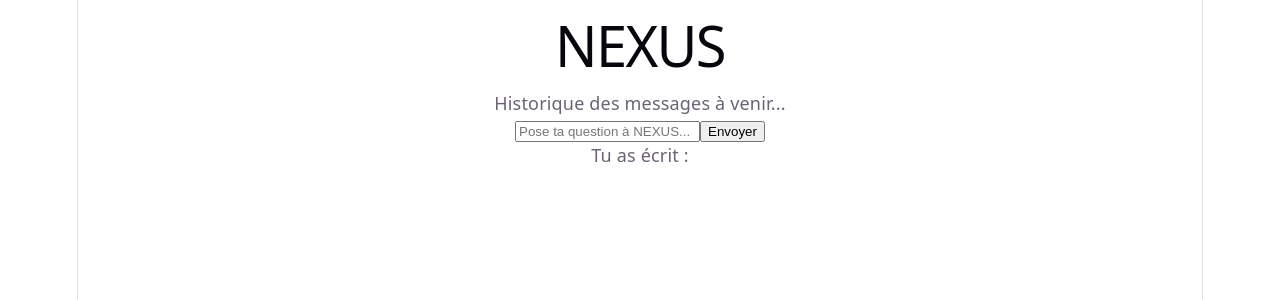
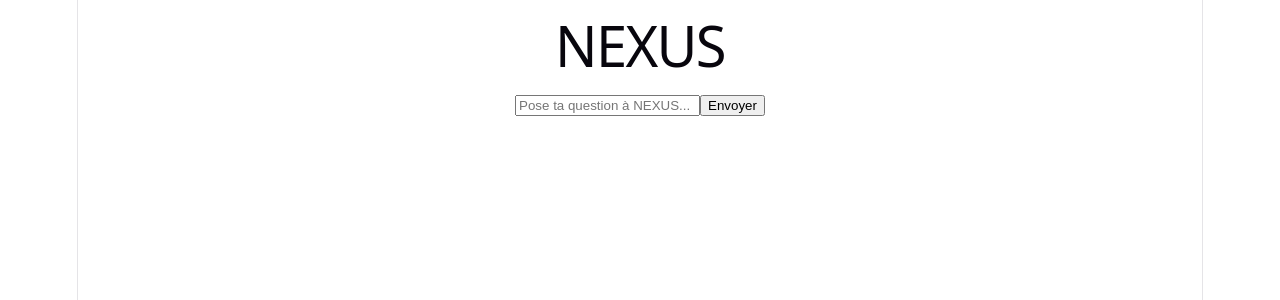
Before and after one commit to Xolly006/nexus-ai, a React app in the folder frontend/: page / in a window 1280 px wide. Shown: the top 300 px of the page. Built offline with nearby package versions, Linux system fonts and the light colour scheme; the HTML template or start-up script is replaced by a standard one.

Commit message:
feat: display submitted chat messages

```diff
--- a/frontend/src/App.jsx
+++ b/frontend/src/App.jsx
@@ -2,16 +2,26 @@ import { useState } from "react"
 
 function App() {
   const [inputValue, setInputValue] = useState("")
+  const [messages,setMessages]=useState([])
+  function handleSend(event){
+    event.preventDefault()
+    const newMessage=inputValue.trim()
+    if( newMessage === ""){
+      return
+    }
+    setMessages([...messages,newMessage])
+    setInputValue("")
 
+  }
   return (
     <div className="app-container">
       <h1>NEXUS</h1>
 
       <div className="chat-box">
-        <p>Historique des messages à venir...</p>
+        {messages.map((message,index)=>(<p key={index}>{message}</p>))}
       </div>
 
-      <div className="input-area">
+      <form className="input-area" onSubmit={handleSend}>
         <input
           type="text"
           placeholder="Pose ta question à NEXUS..."
@@ -19,10 +29,11 @@ function App() {
           onChange={(event) => setInputValue(event.target.value)}
         />
 
-        <button>Envoyer</button>
-      </div>
+        <button type="submit" >
+          Envoyer
+        </button>
+      </form>
 
-      <p>Tu as écrit : {inputValue}</p>
     </div>
   )
 }
```
